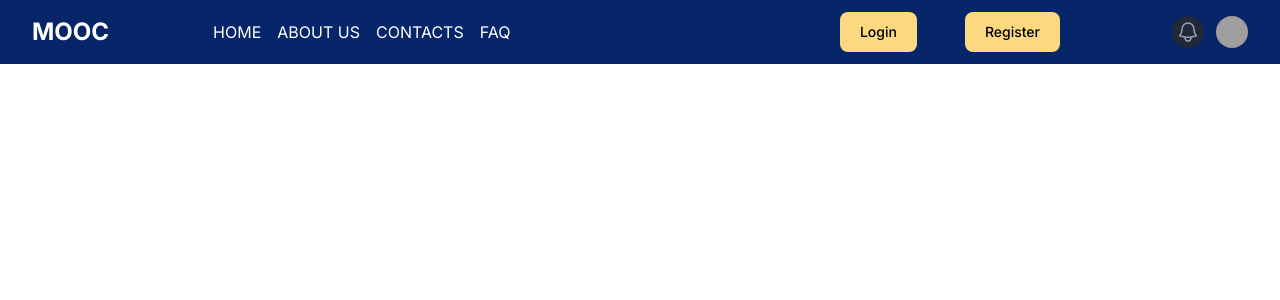
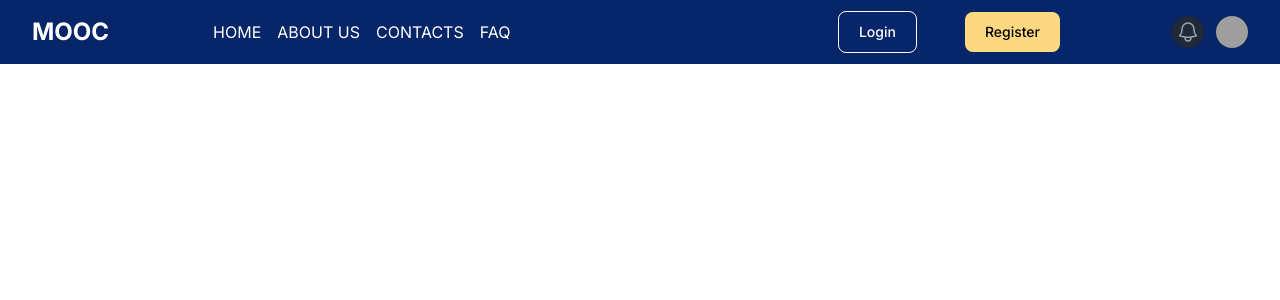
Before and after one commit to Xanvia/MOOC-IT-Center-UOP, a Next.js app in the folder frontend/: page / in a window 1280 px wide. Shown: the top 300 px of the page. Built offline with nearby package versions, Linux system fonts and the light colour scheme; grey boxes are pictures that could not be loaded.

Commit message:
feat: new button

```diff
--- /dev/null
+++ b/frontend/src/components/Buttons/SecondaryButton.tsx
@@ -0,0 +1,18 @@
+import React from "react";
+
+interface ButtonProps {
+  text: string;
+}
+
+const SecondaryButton: React.FC<ButtonProps> = ({ text }) => {
+  return (
+    <button
+      type="button"
+      className="focus:outline-none text-white bg-primary hover:bg-primary_test focus:ring-4 focus:ring-white-300 font-medium rounded-lg text-sm px-5 py-2.5 me-2 mb-2 dark:focus:ring-white-900 border border-white"
+    >
+      {text}
+    </button>
+  );
+};
+
+export default SecondaryButton;
--- a/frontend/src/components/Navbar/Navbar.tsx
+++ b/frontend/src/components/Navbar/Navbar.tsx
@@ -3,6 +3,7 @@ import React, { useState, useEffect, useRef } from "react";
 import ProfileButton from "./ProfileButton";
 import Link from "next/link";
 import PrimaryButton from "../Buttons/PrimaryButton";
+import SecondaryButton from "../Buttons/SecondaryButton";
 
 const Navbar = () => {
   const [isProfileMenuOpen, setIsProfileMenuOpen] = useState(false);
@@ -29,7 +30,7 @@ const Navbar = () => {
   }, []);
 
   return (
-    <nav className="bg-primary_test">
+    <nav className="bg-primary">
       <div className="mx-auto max-w-7xl px-2 sm:px-6 lg:px-8">
         <div className="relative flex h-16 items-center justify-between">
           <div className="absolute inset-y-0 left-0 flex items-center sm:hidden">
@@ -95,7 +96,7 @@ const Navbar = () => {
             </div>
           </div>
           <div className="flex items-center gap-10 mt-2 pr-20 justify-center">
-            <PrimaryButton text="Login" />
+            <SecondaryButton text="Login" />
             <PrimaryButton text="Register" />
           </div>
 
--- a/frontend/tailwind.config.ts
+++ b/frontend/tailwind.config.ts
@@ -14,8 +14,8 @@ const config: Config = {
           "conic-gradient(from 180deg at 50% 50%, var(--tw-gradient-stops))",
       },
       colors: {
-        primary: "#2563EB",
-        primary_test: "#072569",
+        primary: "#072569",
+        primary_test: "#052F8E",
         button_yellow: "#FCD980",
         secondary: "#2563EB",
         text: "#333",
```
